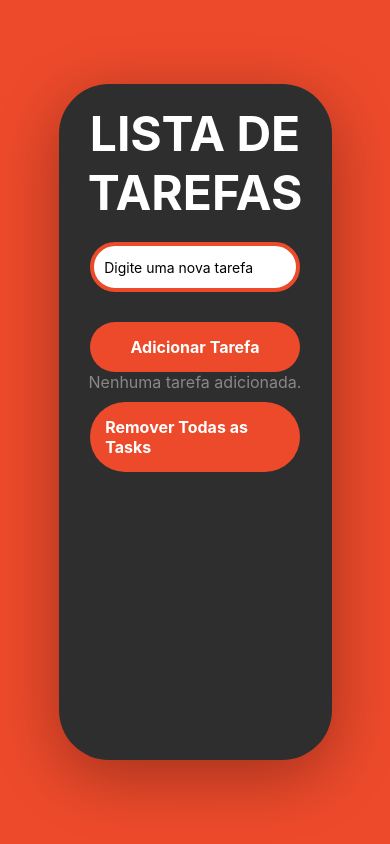
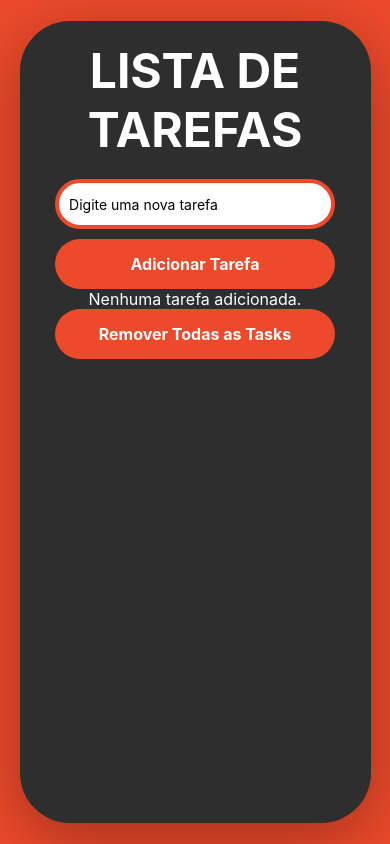
Before and after one commit to samuelbrag4/TaskList, a React Native app: screen / in a window 390 px wide. Built offline with nearby package versions, Linux system fonts and the light colour scheme.

Commit message:
style: adjusts component dimensions and margins for better responsiveness and appearance

```diff
--- a/App.js
+++ b/App.js
@@ -114,8 +114,8 @@ const styles = StyleSheet.create({
   },
   container: {
     backgroundColor: "#2E2E2E",
-    width: "70%",
-    height: "80%",
+    width: "90%",
+    height: "95%",
     borderRadius: 50,
     padding: 20,
     boxShadow: "0 16px 64px rgba(0, 0, 0, 0.32)",
@@ -132,7 +132,7 @@ const styles = StyleSheet.create({
   input: {
     borderColor: "#ED4A2B",
     borderWidth: 4,
-    marginBottom: 20,
+    marginBottom: 10,
     paddingHorizontal: 10,
     borderRadius: 50,
     backgroundColor: "#FFFFFF",
@@ -144,7 +144,6 @@ const styles = StyleSheet.create({
     padding: 15,
     borderRadius: 50,
     alignItems: "center",
-    marginTop: 10,
     width: "90%",
   },
   buttonText: {
@@ -154,13 +153,13 @@ const styles = StyleSheet.create({
   },
   noTasks: {
     fontSize: 16,
-    color: "#888",
+    color: "#FFFFFF",
     textAlign: "center",
   },
   list: {
     backgroundColor: "#ED4A2B",
     width: "90%",
-    borderRadius: 50,
+    borderRadius: 25,
     padding: 20,
     margin: 10,
   },
```
